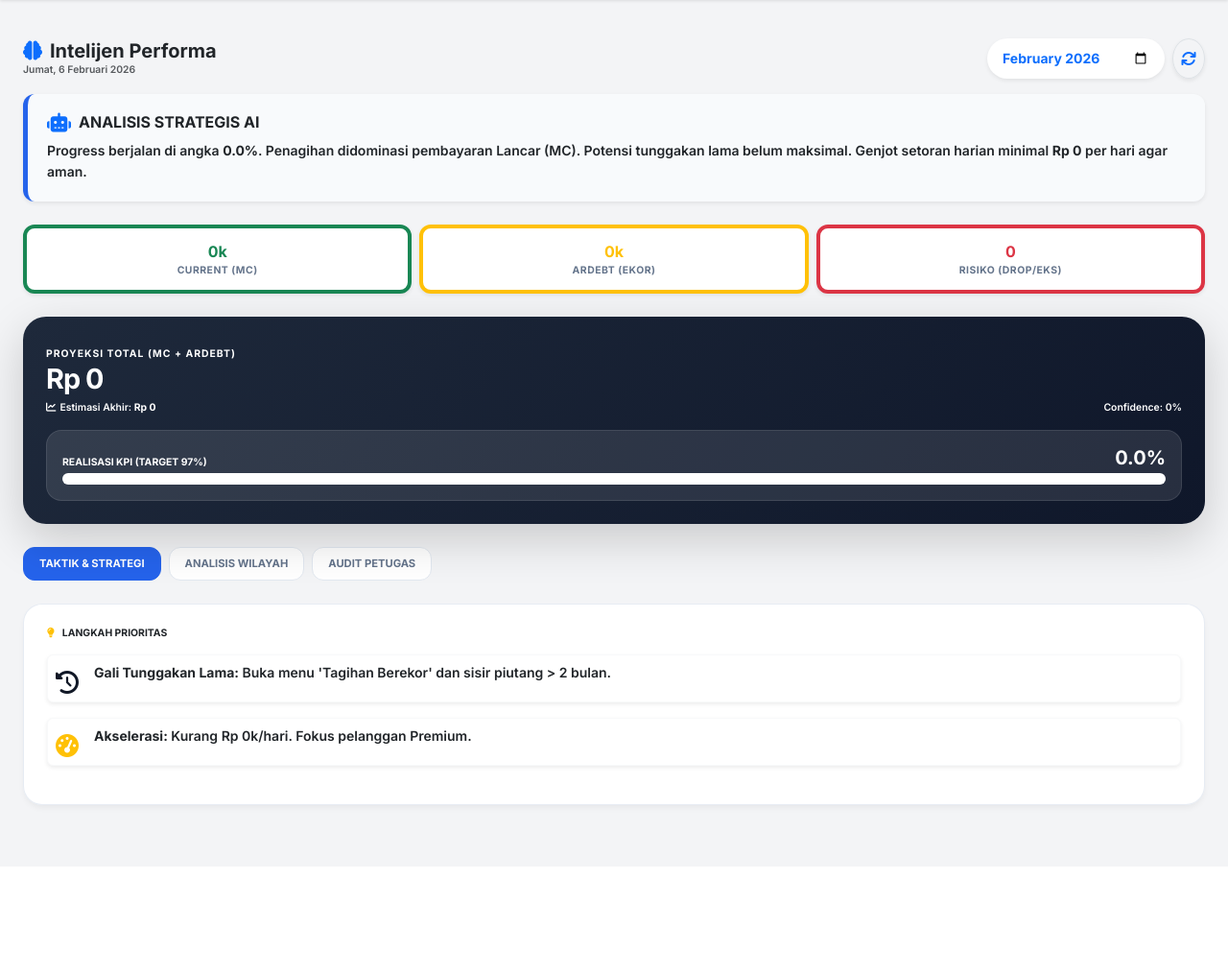
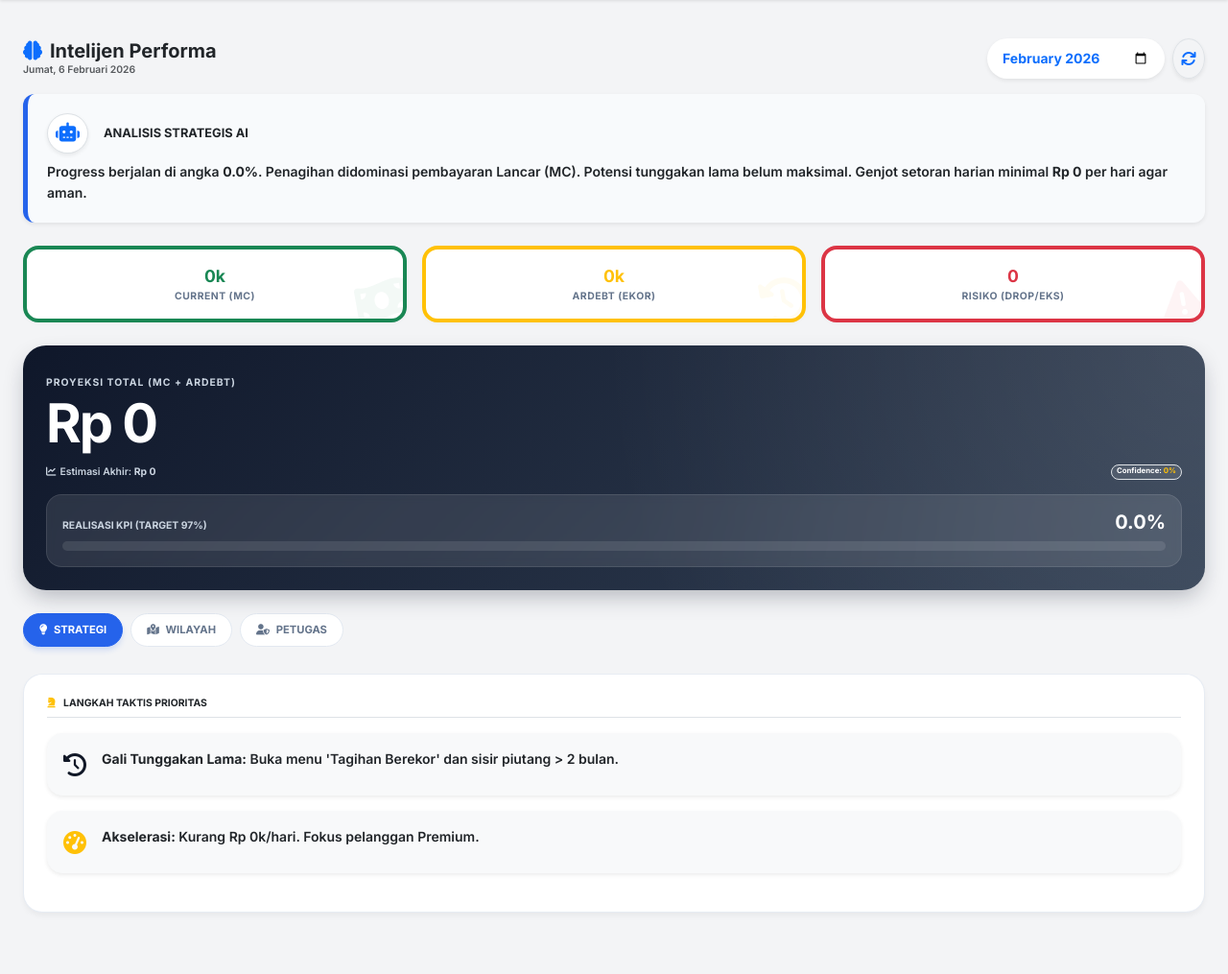
Before and after one commit to krackxor/Penagihan, a Flask app: page /performa in a window 1280 px wide. Shown: the part 67-1082 px from the top of the page at 96% size. Before the commit the page ends 914 px from the top, so only its background shows below. Run offline with Flask 3, Linux system fonts and the light colour scheme; the visitor is signed in with stand-in values (Sample User, id 1); data that the repository does not hold is empty; some libraries are stand-ins or nearby versions.

Commit message:
Update performa.html

```diff
--- a/templates/performa.html
+++ b/templates/performa.html
@@ -2,42 +2,86 @@
 
 {% block content %}
 <style>
+    /* --- SYNERGY UI THEME --- */
     :root {
         --service-dark: #0f172a;
         --service-blue: #2563eb;
         --service-danger: #ef4444;
         --service-success: #10b981;
+        --service-warning: #f59e0b;
+        --primary-gradient: linear-gradient(135deg, #2563eb 0%, #1d4ed8 100%);
+        --dark-gradient: linear-gradient(135deg, #0f172a 0%, #334155 100%);
+        --glass-white: rgba(255, 255, 255, 0.1);
     }
+
     .mobile-container { padding: 1rem 0.75rem; }
+
+    /* Card Styles */
     .glass-panel { background: rgba(255, 255, 255, 0.96); border-radius: 1.25rem; border: 1px solid rgba(226, 232, 240, 0.8); box-shadow: 0 4px 6px -1px rgba(0,0,0,0.05); }
-    .ai-insight-box { background: #f8fafc; border-left: 5px solid var(--service-blue); border-radius: 12px; padding: 1.25rem; position: relative; box-shadow: 0 2px 10px rgba(0,0,0,0.03); }
+    .card-hover { transition: transform 0.2s ease, box-shadow 0.2s ease; }
+    .card-hover:active { transform: scale(0.98); }
+
+    /* AI Insight Box */
+    .ai-insight-box {
+        background: #f8fafc;
+        border-left: 5px solid var(--service-blue);
+        border-radius: 12px;
+        padding: 1.25rem;
+        position: relative;
+        box-shadow: 0 2px 10px rgba(0,0,0,0.03);
+    }
     .ai-insight-box.warning { border-left-color: var(--service-danger); background: #fff5f5; }
     .ai-insight-box.success { border-left-color: var(--service-success); background: #f0fdf4; }
-    .metric-card { background: white; padding: 12px; border-radius: 12px; border: 1px solid #e2e8f0; text-align: center; height: 100%; display: flex; flex-direction: column; justify-content: center; }
-    .metric-val { font-weight: 800; font-size: 1rem; color: var(--service-dark); }
-    .metric-lbl { font-size: 0.65rem; color: #64748b; text-transform: uppercase; letter-spacing: 0.5px; font-weight: 700; }
 
-    /* GAYA PAKSA WARNA PUTIH UNTUK COMMAND CENTER */
+    /* Metric Cards */
+    .metric-card {
+        background: white;
+        padding: 15px;
+        border-radius: 16px;
+        border: 1px solid #e2e8f0;
+        text-align: center;
+        height: 100%;
+        display: flex;
+        flex-direction: column;
+        justify-content: center;
+        box-shadow: 0 2px 4px rgba(0,0,0,0.02);
+        position: relative;
+        overflow: hidden;
+    }
+    .metric-val { font-weight: 800; font-size: 1.1rem; color: var(--service-dark); z-index: 1; }
+    .metric-lbl { font-size: 0.65rem; color: #64748b; text-transform: uppercase; letter-spacing: 0.5px; font-weight: 700; z-index: 1; }
+    .metric-icon-bg { position: absolute; right: -5px; bottom: -5px; font-size: 3rem; opacity: 0.05; transform: rotate(-10deg); }
+
+    /* Main Command Center (Dark Mode Force White) */
     .main-command {
-        background: linear-gradient(135deg, #1e293b 0%, #0f172a 100%);
+        background: var(--dark-gradient);
         border-radius: 1.5rem;
         color: #ffffff !important;
         padding: 1.5rem;
         overflow: hidden;
         position: relative;
+        box-shadow: 0 10px 25px -5px rgba(15, 23, 42, 0.3);
     }
 
-    .nav-pills .nav-link { font-size: 0.7rem; font-weight: 700; border-radius: 0.75rem; color: #64748b; background: white; border: 1px solid #e2e8f0; margin-right: 8px; white-space: nowrap; transition: 0.3s; }
-    .nav-pills .nav-link.active { background-color: var(--service-blue); color: white; border-color: var(--service-blue); }
+    /* Utility Classes */
+    .text-force-white { color: #ffffff !important; }
+    .text-force-light { color: #cbd5e1 !important; }
+    .bg-glass { background-color: var(--glass-white); backdrop-filter: blur(4px); border: 1px solid rgba(255, 255, 255, 0.1); }
+
+    /* Navigation */
+    .nav-pills .nav-link { font-size: 0.7rem; font-weight: 700; border-radius: 50rem; color: #64748b; background: white; border: 1px solid #e2e8f0; margin-right: 8px; white-space: nowrap; transition: 0.3s; padding: 0.5rem 1rem; }
+    .nav-pills .nav-link.active { background-color: var(--service-blue); color: white; border-color: var(--service-blue); box-shadow: 0 4px 6px -1px rgba(37, 99, 235, 0.2); }
+
     .fw-800 { font-weight: 800; }
     .xsmall { font-size: 0.65rem !important; }
 </style>
 
-<div class="mobile-container pb-5">
+<div class="mobile-container pb-5 animate__animated animate__fadeIn">
+
     <div class="pt-2 mb-3 d-flex justify-content-between align-items-center">
         <div>
             <h5 class="fw-bold mb-0 text-dark"><i class="fa-solid fa-brain me-2 text-primary"></i>Intelijen Performa</h5>
-            <p class="text-muted xsmall mb-0 fw-semibold" id="display-current-date"></p>
+            <p class="text-muted xsmall mb-0 fw-semibold" id="display-current-date">...</p>
         </div>
         <div class="d-flex gap-2">
             <input type="month" id="filter-periode" class="form-control form-control-sm border-0 shadow-sm rounded-pill px-3 fw-800 text-primary" onchange="runAnalysis()">
@@ -50,8 +94,10 @@
     <div class="mb-4 animate__animated animate__fadeInDown">
         <div id="ai-insight-container" class="ai-insight-box shadow-sm">
             <div class="d-flex align-items-center mb-2">
-                <i class="fa-solid fa-robot text-primary me-2 fs-5"></i>
-                <h6 class="fw-800 mb-0 text-dark text-uppercase">Analisis Strategis AI</h6>
+                <div class="bg-white p-2 rounded-circle shadow-sm me-3 border">
+                    <i class="fa-solid fa-robot text-primary fs-5"></i>
+                </div>
+                <h6 class="fw-800 mb-0 text-dark text-uppercase" style="font-size: 0.8rem;">Analisis Strategis AI</h6>
             </div>
             <div id="ai-narrative-text" class="text-dark small fw-semibold" style="line-height: 1.6;">
                 <span class="text-muted fst-italic"><i class="fa-solid fa-circle-notch fa-spin me-2"></i>Mengunduh data anomali, ardebt, dan wilayah...</span>
@@ -59,44 +105,52 @@
         </div>
     </div>
 
-    <div class="row g-2 mb-4 animate__animated animate__fadeIn">
+    <div class="row g-3 mb-4 animate__animated animate__fadeIn">
         <div class="col-4">
-            <div class="metric-card shadow-sm border-bottom border-4 border-success">
+            <div class="metric-card card-hover border-bottom border-4 border-success">
                 <div class="metric-val text-success" id="val-mc">Rp 0</div>
                 <div class="metric-lbl">Current (MC)</div>
+                <i class="fa-solid fa-money-bill-wave metric-icon-bg text-success"></i>
             </div>
         </div>
         <div class="col-4">
-            <div class="metric-card shadow-sm border-bottom border-4 border-warning">
+            <div class="metric-card card-hover border-bottom border-4 border-warning">
                 <div class="metric-val text-warning" id="val-ardebt">Rp 0</div>
                 <div class="metric-lbl">Ardebt (Ekor)</div>
+                <i class="fa-solid fa-clock-rotate-left metric-icon-bg text-warning"></i>
             </div>
         </div>
         <div class="col-4">
-            <div class="metric-card shadow-sm border-bottom border-4 border-danger">
+            <div class="metric-card card-hover border-bottom border-4 border-danger">
                 <div class="metric-val text-danger" id="val-anomali">0</div>
                 <div class="metric-lbl">Risiko (Drop/Eks)</div>
+                <i class="fa-solid fa-triangle-exclamation metric-icon-bg text-danger"></i>
             </div>
         </div>
     </div>
 
-    <div class="main-command mb-4 shadow-lg">
-        <div class="row">
+    <div class="main-command mb-4">
+        <div class="position-absolute top-0 start-0 w-100 h-100"
+             style="background-image: radial-gradient(circle at 100% 0%, rgba(255,255,255,0.1) 0%, transparent 50%); pointer-events: none;"></div>
+
+        <div class="row position-relative z-1">
             <div class="col-12 mb-3">
-                <small class="fw-800 text-uppercase xsmall" style="letter-spacing: 1px; color: #ffffff !important;">Proyeksi Total (MC + Ardebt)</small>
-                <h2 class="fw-bold mb-1" style="font-size: 1.8rem; letter-spacing: -1px; color: #ffffff !important;" id="val-projected">Rp 0</h2>
-                <div class="d-flex justify-content-between xsmall fw-semibold" style="color: #ffffff !important;">
-                    <span id="trend-status"><i class="fa-solid fa-chart-line me-1"></i>Menghitung...</span>
-                    <span>Confidence: <span id="conf-score">0%</span></span>
+                <small class="text-force-light fw-800 text-uppercase xsmall" style="letter-spacing: 1px;">Proyeksi Total (MC + Ardebt)</small>
+                <h2 class="fw-bold mb-1 text-force-white display-4" style="letter-spacing: -2px;" id="val-projected">Rp 0</h2>
+
+                <div class="d-flex justify-content-between xsmall fw-semibold mt-2">
+                    <span id="trend-status" class="text-force-light"><i class="fa-solid fa-chart-line me-1"></i>Menghitung...</span>
+                    <span class="badge bg-glass text-force-white border rounded-pill">Confidence: <span id="conf-score">0%</span></span>
                 </div>
             </div>
+
             <div class="col-12">
-                <div class="p-3 rounded-4 bg-white bg-opacity-10 border border-white border-opacity-10">
-                    <div class="d-flex justify-content-between align-items-end mb-1">
-                        <small class="fw-800 xsmall text-uppercase" style="color: #ffffff !important;">Realisasi KPI (Target 97%)</small>
-                        <h5 class="fw-800 mb-0" id="val-progress" style="color: #ffffff !important;">0%</h5>
+                <div class="p-3 rounded-4 bg-glass">
+                    <div class="d-flex justify-content-between align-items-end mb-2">
+                        <small class="text-force-light fw-800 xsmall text-uppercase">Realisasi KPI (Target 97%)</small>
+                        <h5 class="fw-800 mb-0 text-force-white" id="val-progress">0%</h5>
                     </div>
-                    <div class="progress bg-white bg-opacity-20" style="height: 12px; border-radius: 20px;">
+                    <div class="progress bg-white bg-opacity-10" style="height: 10px; border-radius: 20px;">
                         <div id="progress-bar-97" class="progress-bar bg-warning progress-bar-striped progress-bar-animated" style="width: 0%"></div>
                     </div>
                 </div>
@@ -104,32 +158,40 @@
         </div>
     </div>
 
-    <div class="nav-pills-wrapper overflow-auto" style="scrollbar-width: none;">
+    <div class="nav-pills-wrapper overflow-auto pb-2" style="scrollbar-width: none;">
         <ul class="nav nav-pills flex-nowrap mb-3" id="pills-tab" role="tablist">
-            <li class="nav-item"><button class="nav-link active" data-bs-toggle="pill" data-bs-target="#tab-rekomendasi">TAKTIK & STRATEGI</button></li>
-            <li class="nav-item"><button class="nav-link" data-bs-toggle="pill" data-bs-target="#tab-pcez">ANALISIS WILAYAH</button></li>
-            <li class="nav-item"><button class="nav-link" data-bs-toggle="pill" data-bs-target="#tab-petugas">AUDIT PETUGAS</button></li>
+            <li class="nav-item"><button class="nav-link active" data-bs-toggle="pill" data-bs-target="#tab-rekomendasi"><i class="fa-solid fa-lightbulb me-1"></i> STRATEGI</button></li>
+            <li class="nav-item"><button class="nav-link" data-bs-toggle="pill" data-bs-target="#tab-pcez"><i class="fa-solid fa-map-location-dot me-1"></i> WILAYAH</button></li>
+            <li class="nav-item"><button class="nav-link" data-bs-toggle="pill" data-bs-target="#tab-petugas"><i class="fa-solid fa-user-shield me-1"></i> PETUGAS</button></li>
         </ul>
     </div>
 
-    <div class="tab-content mt-2">
+    <div class="tab-content mt-1">
         <div class="tab-pane fade show active" id="tab-rekomendasi">
-            <div class="glass-panel p-4">
-                <h6 class="fw-800 mb-3 xsmall text-dark text-uppercase"><i class="fa-solid fa-lightbulb me-2 text-warning"></i>Langkah Prioritas</h6>
+            <div class="glass-panel p-4 bg-white">
+                <h6 class="fw-800 mb-3 xsmall text-dark text-uppercase border-bottom pb-2">
+                    <i class="fa-solid fa-chess-knight me-2 text-warning"></i>Langkah Taktis Prioritas
+                </h6>
                 <ul class="list-unstyled mb-0" id="tactical-list">
-                    <li class="text-center py-3 text-muted xsmall">Memuat strategi...</li>
+                    <li class="text-center py-4 text-muted xsmall"><i class="fa-solid fa-circle-notch fa-spin me-2"></i>Memuat strategi...</li>
                 </ul>
             </div>
         </div>
+
         <div class="tab-pane fade" id="tab-pcez">
-            <div class="glass-panel p-4">
-                <h6 class="fw-800 mb-3 xsmall text-dark text-uppercase"><i class="fa-solid fa-map-location-dot me-2 text-primary"></i>Kinerja Per Kode Wilayah (PCEZ)</h6>
+            <div class="glass-panel p-4 bg-white">
+                <h6 class="fw-800 mb-3 xsmall text-dark text-uppercase border-bottom pb-2">
+                    <i class="fa-solid fa-map me-2 text-primary"></i>Kinerja Per Kode Wilayah (PCEZ)
+                </h6>
                 <div id="pcez-list" class="d-flex flex-column gap-2"></div>
             </div>
         </div>
+
         <div class="tab-pane fade" id="tab-petugas">
-            <div class="glass-panel p-4">
-                <h6 class="fw-800 mb-3 xsmall text-dark text-uppercase"><i class="fa-solid fa-user-shield me-2 text-primary"></i>Top Performance Officer</h6>
+            <div class="glass-panel p-4 bg-white">
+                <h6 class="fw-800 mb-3 xsmall text-dark text-uppercase border-bottom pb-2">
+                    <i class="fa-solid fa-medal me-2 text-primary"></i>Top Performance Officer
+                </h6>
                 <div id="officer-list" class="d-flex flex-column gap-2"></div>
             </div>
         </div>
@@ -137,6 +199,9 @@
 </div>
 
 <script>
+/**
+ * INTELLIGENCE ENGINE (FULL SYNC)
+ */
 let GlobalData = {};
 const toIDR = (n) => new Intl.NumberFormat('id-ID', { style: 'currency', currency: 'IDR', maximumFractionDigits: 0 }).format(n);
 const formatK = (n) => (n / 1000).toFixed(0) + 'k';
@@ -222,7 +287,12 @@ function generateTacticalSteps() {
     const worstArea = GlobalData.pcez_rank && GlobalData.pcez_rank.length > 0 ? GlobalData.pcez_rank[GlobalData.pcez_rank.length - 1] : null;
     if (worstArea) steps.push({icon: "fa-map-location text-primary", text: `<b>Intervensi Wilayah:</b> Area <b>${worstArea.pcez}</b> realisasi terendah. Lakukan penyisiran.`});
 
-    list.innerHTML = steps.map(s => `<li class="d-flex gap-3 mb-3 p-2 rounded hover-bg-light border border-light bg-white shadow-sm"><i class="fa-solid ${s.icon} fs-4 mt-2"></i><span class="small text-dark fw-semibold" style="line-height:1.4">${s.text}</span></li>`).join('');
+    list.innerHTML = steps.map(s => `
+        <li class="d-flex align-items-start gap-3 mb-3 p-3 rounded-4 bg-light border border-light shadow-sm">
+            <div class="mt-1"><i class="fa-solid ${s.icon} fs-4"></i></div>
+            <span class="small text-dark fw-semibold" style="line-height:1.4">${s.text}</span>
+        </li>
+    `).join('');
 }
 
 function renderPCEZStats() {
@@ -231,25 +301,63 @@ function renderPCEZStats() {
     container.innerHTML = data.map((d, i) => {
         const pct = (d.realisasi_area / d.target_area) * 100;
         const color = pct >= 90 ? 'bg-success' : (pct >= 70 ? 'bg-primary' : 'bg-danger');
-        return `<div class="d-flex justify-content-between align-items-center p-2 border-bottom"><div class="d-flex align-items-center gap-3"><span class="badge ${color} rounded-pill" style="width: 30px;">#${i+1}</span><div><h6 class="mb-0 fw-800 text-dark small">KODE: ${d.pcez}</h6><small class="text-muted" style="font-size: 0.6rem;">Target: ${formatK(d.target_area)}</small></div></div><div class="text-end"><h6 class="mb-0 fw-800 text-primary small">${toIDR(d.realisasi_area)}</h6><small class="fw-bold ${pct >= 90 ? 'text-success' : 'text-danger'}" style="font-size: 0.65rem;">Capaian: ${pct.toFixed(1)}%</small></div></div>`;
+        return `
+            <div class="d-flex justify-content-between align-items-center p-3 border-bottom card-hover rounded-3">
+                <div class="d-flex align-items-center gap-3">
+                    <span class="badge ${color} rounded-pill shadow-sm" style="width: 30px;">#${i+1}</span>
+                    <div>
+                        <h6 class="mb-0 fw-800 text-dark small">KODE: ${d.pcez}</h6>
+                        <small class="text-muted fw-bold" style="font-size: 0.6rem;">Target: ${formatK(d.target_area)}</small>
+                    </div>
+                </div>
+                <div class="text-end">
+                    <h6 class="mb-0 fw-800 text-primary small">${toIDR(d.realisasi_area)}</h6>
+                    <small class="fw-bold ${pct >= 90 ? 'text-success' : 'text-danger'}" style="font-size: 0.65rem;">Capaian: ${pct.toFixed(1)}%</small>
+                </div>
+            </div>
+        `;
     }).join('');
 }
 
 function renderOfficers() {
     const container = document.getElementById('officer-list');
     const data = GlobalData.officers || [];
-    container.innerHTML = data.map(o => `<div class="d-flex justify-content-between align-items-center p-2 border rounded bg-white mb-1 shadow-sm"><div><h6 class="mb-0 fw-800 text-dark small text-uppercase">${o.petugas}</h6><div class="d-flex gap-2 mt-1"><span class="badge bg-light text-dark border" style="font-size:0.55rem;">MC: ${formatK(o.total_mc)}</span><span class="badge bg-light text-danger border" style="font-size:0.55rem;">Ardebt: ${formatK(o.total_ardebt)}</span></div></div><div class="text-end"><h6 class="mb-0 fw-800 text-primary small">${toIDR(o.total_nominal)}</h6><small class="text-muted" style="font-size: 0.6rem;">${o.total_visit} Visits</small></div></div>`).join('');
+    container.innerHTML = data.map(o => `
+        <div class="d-flex justify-content-between align-items-center p-3 border rounded-4 bg-light mb-2 shadow-sm card-hover">
+            <div>
+                <h6 class="mb-1 fw-800 text-dark small text-uppercase"><i class="fa-solid fa-user me-2 text-secondary"></i>${o.petugas}</h6>
+                <div class="d-flex gap-2">
+                    <span class="badge bg-white text-dark border" style="font-size:0.55rem;">MC: ${formatK(o.total_mc)}</span>
+                    <span class="badge bg-white text-danger border" style="font-size:0.55rem;">Ardebt: ${formatK(o.total_ardebt)}</span>
+                </div>
+            </div>
+            <div class="text-end">
+                <h6 class="mb-0 fw-800 text-primary small">${toIDR(o.total_nominal)}</h6>
+                <small class="text-muted fw-bold" style="font-size: 0.6rem;">${o.total_visit} Kunjungan</small>
+            </div>
+        </div>
+    `).join('');
 }
 
 function renderDashboard() {
     const m = GlobalData.meta;
     const g = GlobalData.global;
+
+    // Animate Numbers
     document.getElementById('val-mc').innerText = formatK(g.real_mc);
     document.getElementById('val-ardebt').innerText = formatK(g.real_ardebt);
     document.getElementById('val-anomali').innerText = g.cnt_ekstrem + g.cnt_drop;
+
     document.getElementById('val-projected').innerText = toIDR(m.projected);
     document.getElementById('val-progress').innerText = m.progress.toFixed(1) + '%';
     document.getElementById('progress-bar-97').style.width = Math.min(100, m.progress) + '%';
+
+    // Confidence Score Color
+    const conf = (m.velocity / (m.dailyNeeded || 1) * 100);
+    const scoreElem = document.getElementById('conf-score');
+    scoreElem.innerText = Math.min(100, conf).toFixed(0) + '%';
+    scoreElem.className = conf >= 100 ? 'text-success fw-bold' : 'text-warning fw-bold';
+
     document.getElementById('trend-status').innerHTML = `<i class="fa-solid fa-chart-line me-1"></i>Estimasi Akhir: <b>${toIDR(m.projected)}</b>`;
 }
 
```
